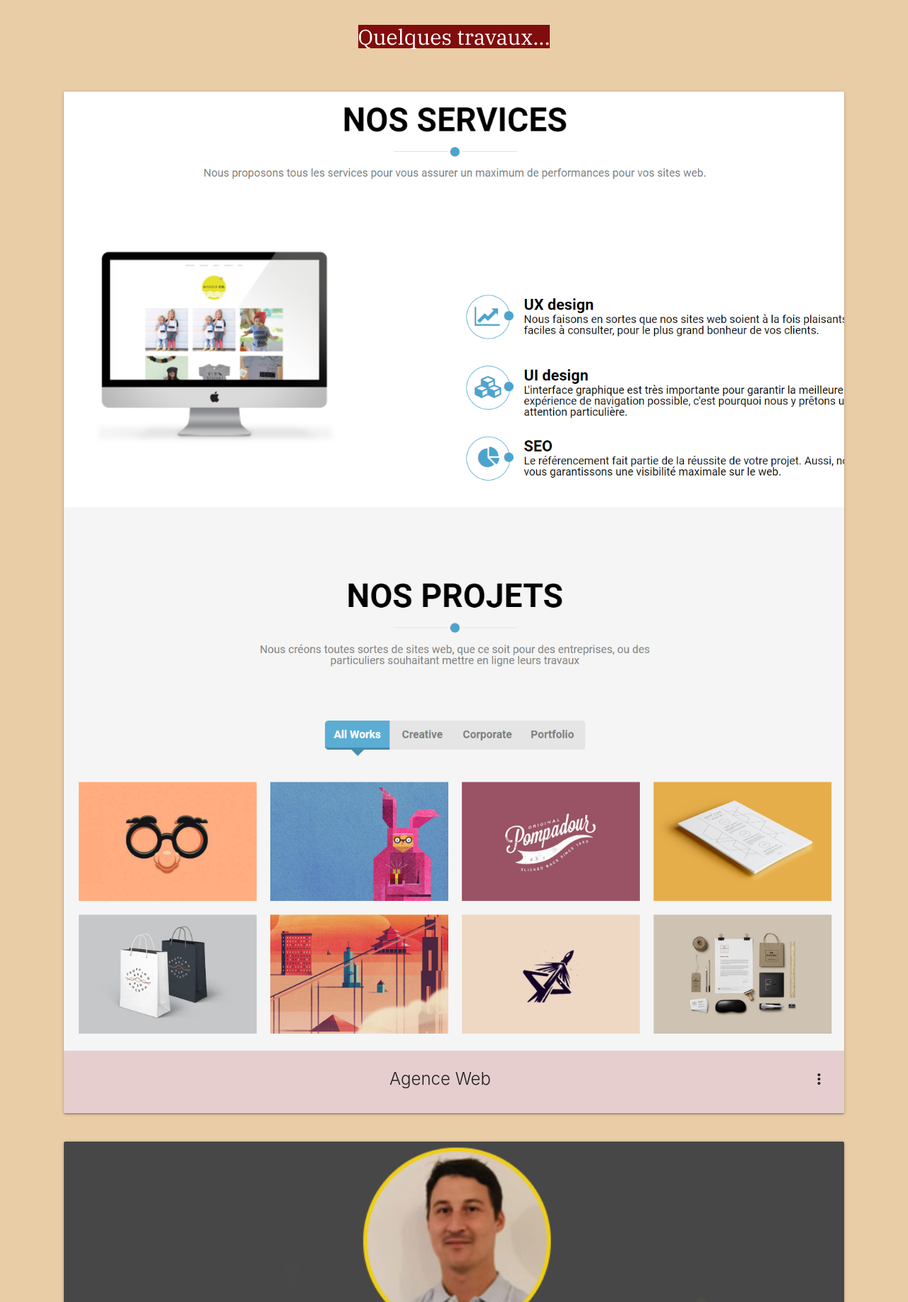
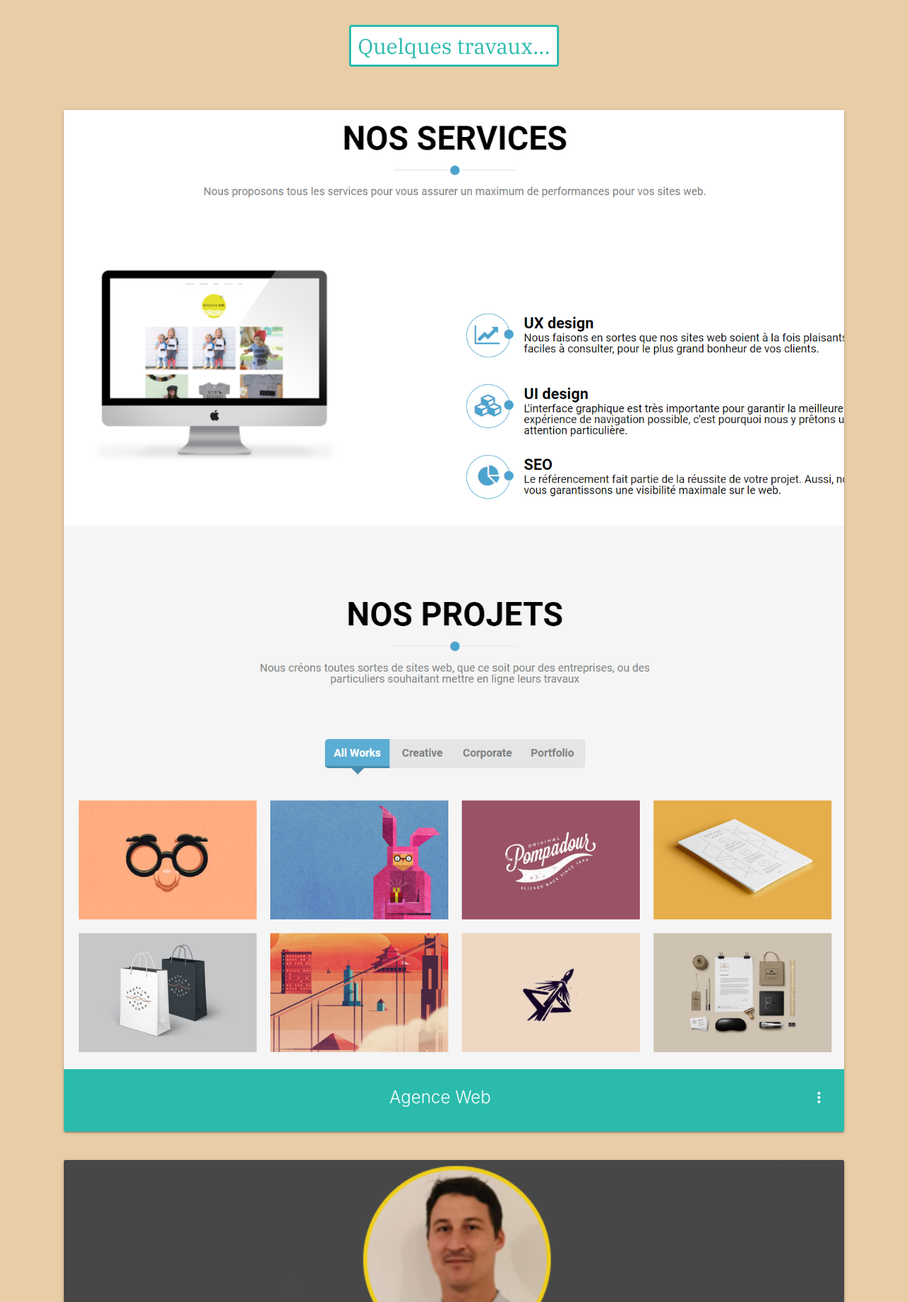
Before and after one commit to NaNostyle/portfolio_v2, a PHP site: page / in a window 1280 px wide. Shown: the part 801-2635 px from the top of the page at 71% size. Run offline with PHP 8.4, Linux system fonts and the light colour scheme; some libraries are stand-ins or nearby versions; some web fonts are replaced.

Commit message:
title design

```diff
--- a/index.html
+++ b/index.html
@@ -72,13 +72,13 @@
           <img class="activator" src="./img/projet1.png" />
         </div>
         <div class="card-content">
-          <span class="card-title activator grey-text text-darken-4"
+          <span class="card-title activator"
             >Agence Web<i class="material-icons right">more_vert</i></span
           >
 
         </div>
         <div class="card-reveal">
-          <span class="card-title grey-text text-darken-4"
+          <span class="card-title"
             ><i class="material-icons right">close</i></span
           >
           <h3>Intégration d'une maquette</h3>
@@ -103,13 +103,13 @@
           <img class="activator" src="./img/projet2.png" />
         </div>
         <div class="card-content">
-          <span class="card-title activator grey-text text-darken-4"
+          <span class="card-title activator"
             >Mon portfolio v1<i class="material-icons right">more_vert</i></span
           >
           <p><a href="#"></a></p>
         </div>
         <div class="card-reveal">
-          <span class="card-title grey-text text-darken-4"
+          <span class="card-title"
             ><i class="material-icons right">close</i></span
           >
           <h3>Portfolio Responsive design</h3>
@@ -136,13 +136,13 @@
           <img class="activator" src="./img/projet1.png" />
         </div>
         <div class="card-content">
-          <span class="card-title activator grey-text text-darken-4"
+          <span class="card-title activator"
             >Card Title<i class="material-icons right">more_vert</i></span
           >
           <p><a href="#">This is a link</a></p>
         </div>
         <div class="card-reveal">
-          <span class="card-title grey-text text-darken-4"
+          <span class="card-title"
             >Card Title<i class="material-icons right">close</i></span
           >
           <p>
--- a/styles.css
+++ b/styles.css
@@ -177,8 +177,7 @@ font-family: 'Yatra One', cursive; */
   width: 100%;
   height: 100%;
   overflow: hidden;
-  background: var(--primary-color) url('./img/chess_pic.png') no-repeat center
-    center/cover;
+  background: url(./img/chess_pic.png) no-repeat center center/cover;
 }
 
 .video-container video {
@@ -425,8 +424,11 @@ a.anchor {
 
 h2 {
   font-family: 'IBM Plex Serif', serif;
-  background-color: rgb(129, 12, 12);
-  color: white;
+  background-color: white;
+  padding: 10px;
+  border-radius: 4px;
+  border: solid #2bbbad;
+  color: #2bbbad;
   display: inline-block;
   font-size: 30px;
 }
@@ -484,7 +486,8 @@ font-family: 'Yatra One', cursive; */
 }
 
 .card-content {
-  background-color: rgba(129, 12, 12, 0.2);
+  background-color: #2bbbad;
+  color: white;
 }
 
 .card p {
```
